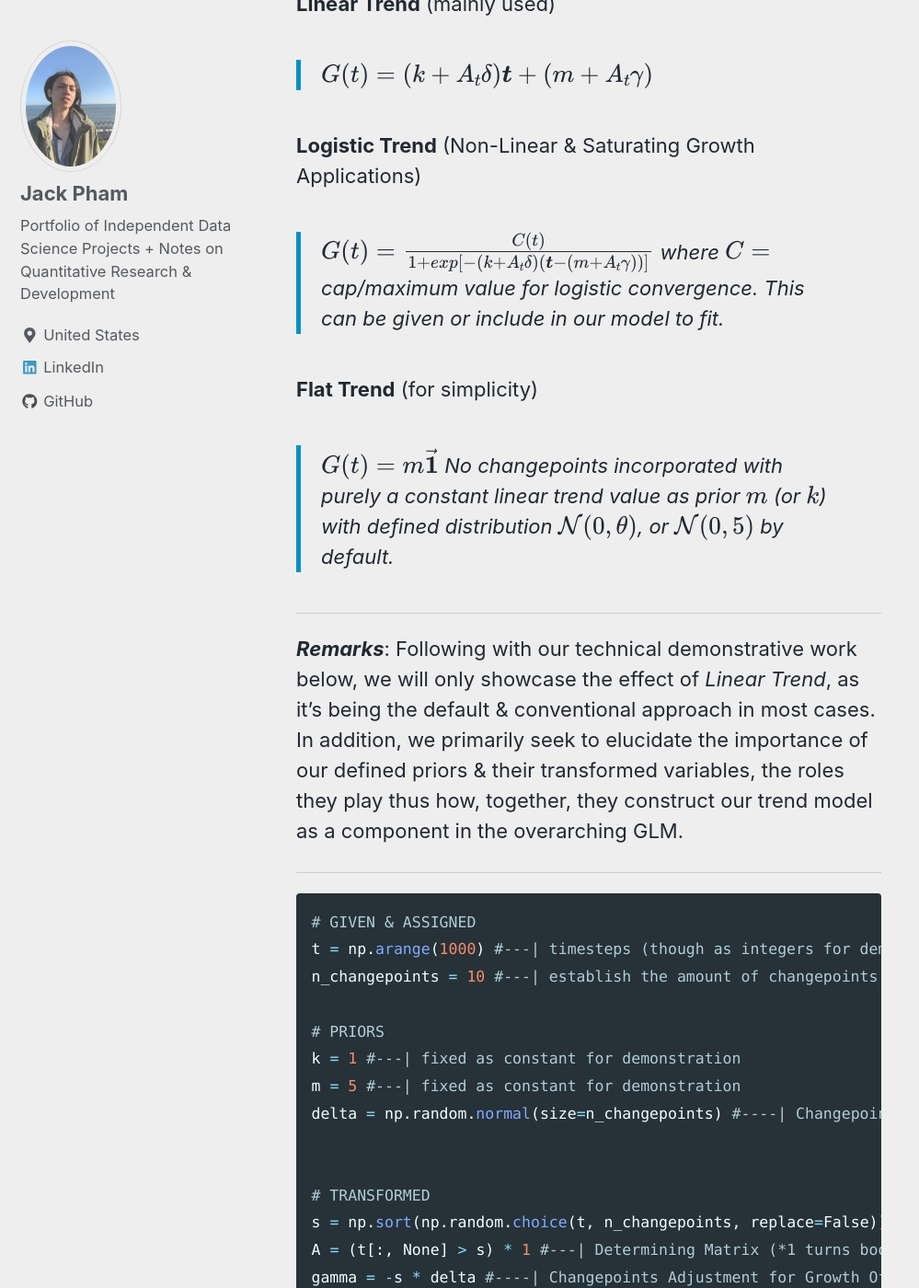
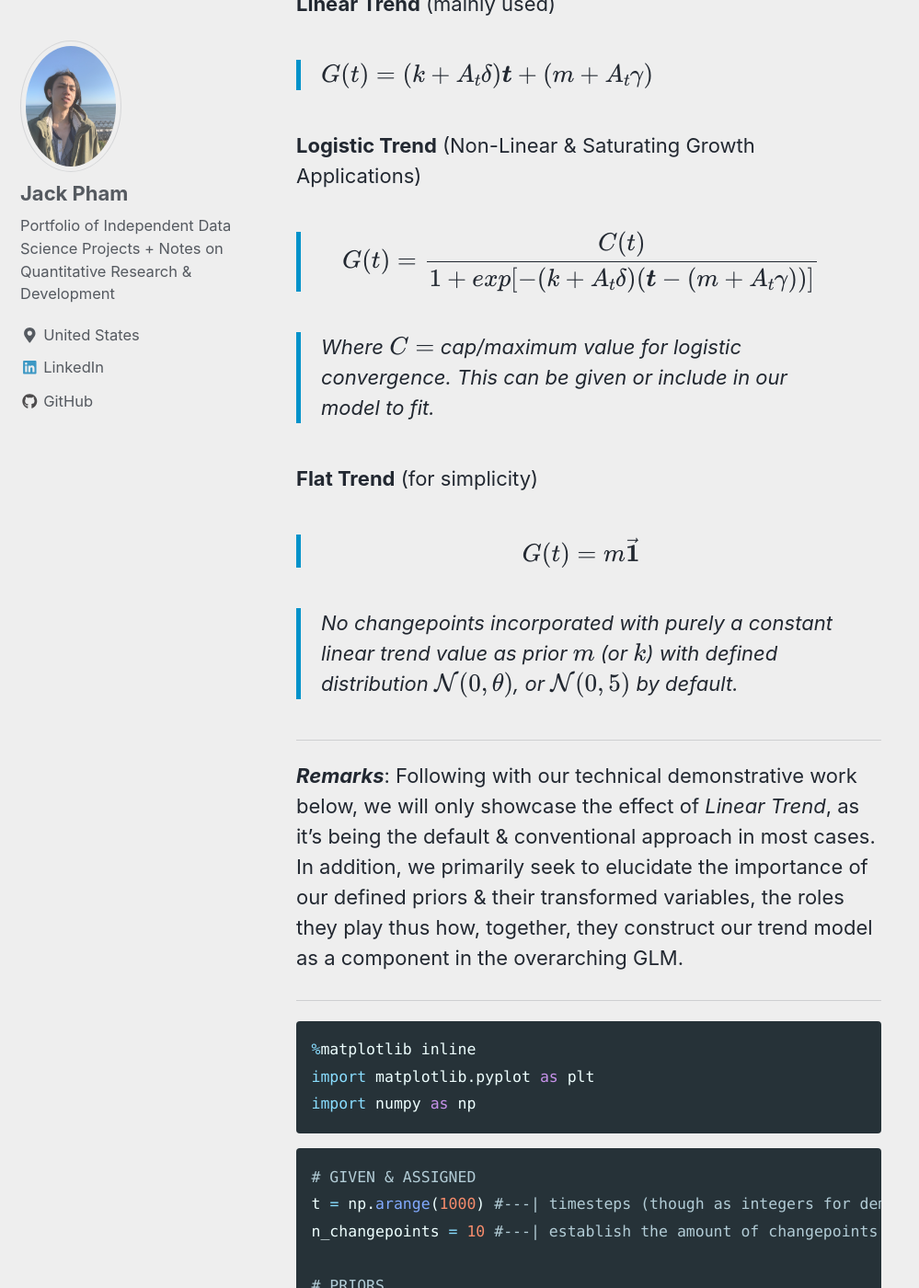
Before and after one commit to jp-quant/jp-quant.github.io, a Jekyll site: the page built from _posts/2020-09-18-fbprophet_bayesian_glm.md, in a window 1280 px wide and 1400 px high, scrolled down 11187 px. Shown: the whole window at 92% size, without its empty margins (0-999 px from the left). Built offline with Jekyll 4.4.1, drawn with Linux system fonts in a browser that asks for light colours; nearby versions of some CDN libraries; formulas are drawn with MathJax 3.

Commit message:
new post 9-18-20

````diff
--- a/_posts/2020-09-18-fbprophet_bayesian_glm.md
+++ b/_posts/2020-09-18-fbprophet_bayesian_glm.md
@@ -179,10 +179,12 @@ Now, with all the defined components to model our $$\boldsymbol{G}(t)$$, we proc
 
 **Logistic Trend** (Non-Linear & Saturating Growth Applications)
 > $$G(t) = \frac{C(t)}{1 + exp[-(k + A_{t} \delta)(\boldsymbol{t} - (m + A_{t} \gamma))]}$$
-> where $$C =$$ cap/maximum value for logistic convergence. This can be given or include in our model to fit.
+
+> Where $$C =$$ cap/maximum value for logistic convergence. This can be given or include in our model to fit.
 
 **Flat Trend** (for simplicity)
 > $$G(t) = m \vec{\boldsymbol{1}}$$
+
 > No changepoints incorporated with purely a constant linear trend value as prior $$m$$ (or $$k$$) with defined distribution $$\mathcal{N}(0,\theta)$$, or $$\mathcal{N}(0,5)$$ by default.
 
 ---
@@ -191,6 +193,12 @@ Following with our technical demonstrative work below, we will only showcase the
 In addition, we primarily seek to elucidate the importance of our defined priors & their transformed variables, the roles they play thus how, together, they construct our trend model as a component in the overarching GLM.
 
 ---
+
+```python
+%matplotlib inline
+import matplotlib.pyplot as plt
+import numpy as np
+```
 
 ```python
 # GIVEN & ASSIGNED
````
